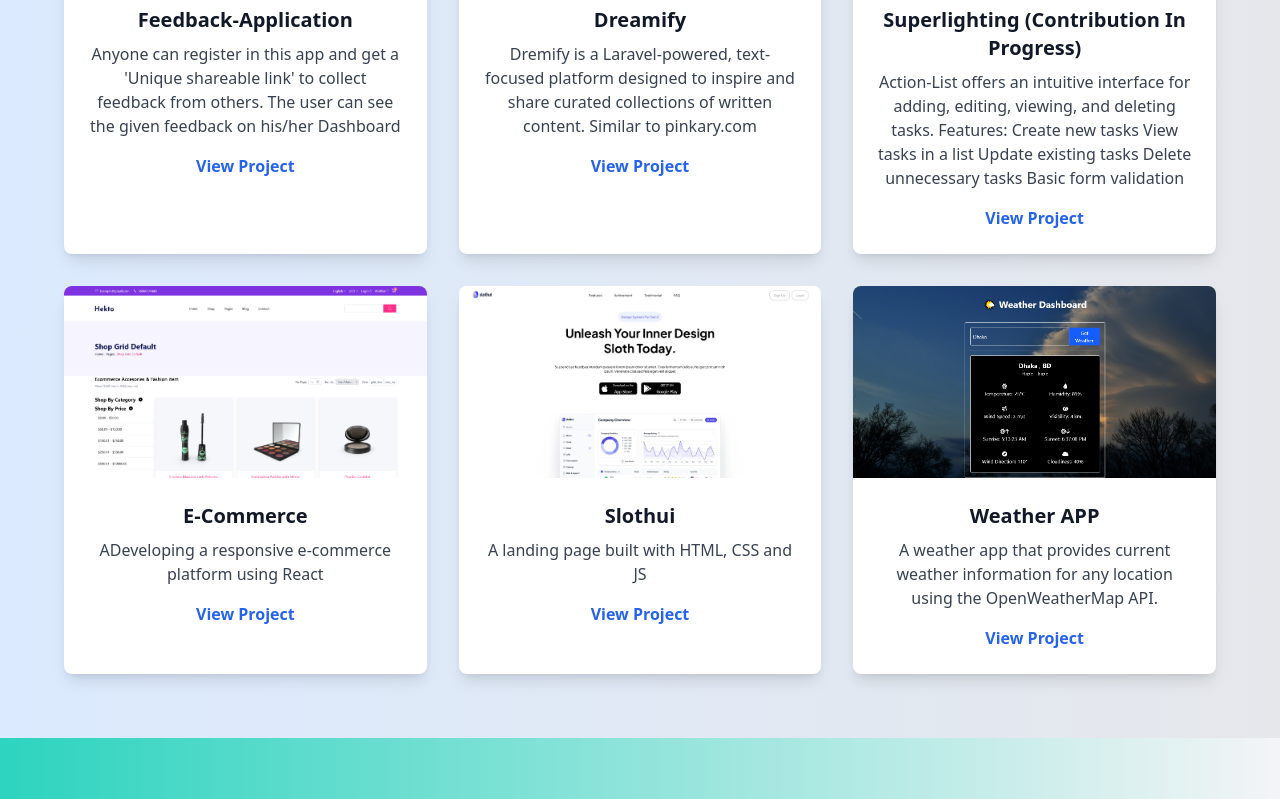
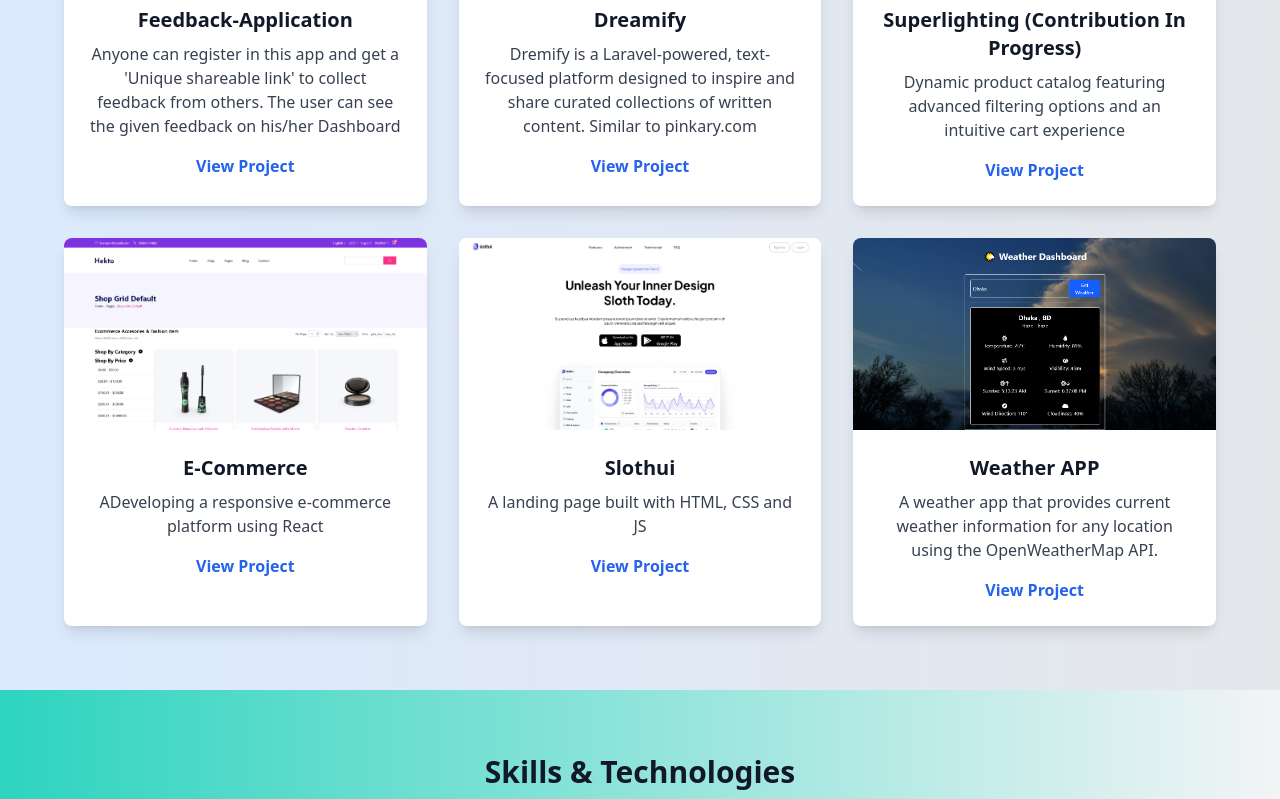
Before and after one commit to iftykhar/Iftykhar-portfolio, a plain HTML site: page index.html in a window 1280 px wide. Shown: the part 1952-2751 px from the top of the page. Drawn offline with nearby package versions, Linux system fonts and the light colour scheme.

Commit message:
updating project progress

```diff
--- a/index.html
+++ b/index.html
@@ -140,7 +140,7 @@
     {
       "id":6,
         "title":"Superlighting (Contribution In Progress)",
-        "description":"Action-List offers an intuitive interface for adding, editing, viewing, and deleting tasks. Features: Create new tasks View tasks in a list Update existing tasks Delete unnecessary tasks Basic form validation ",
+        "description":"Dynamic product catalog featuring advanced filtering options and an intuitive cart experience",
         "link":"https://github.com/SIRsahed/superlighting",
        "pic": "./image/Superlighting.png"
     },
```
